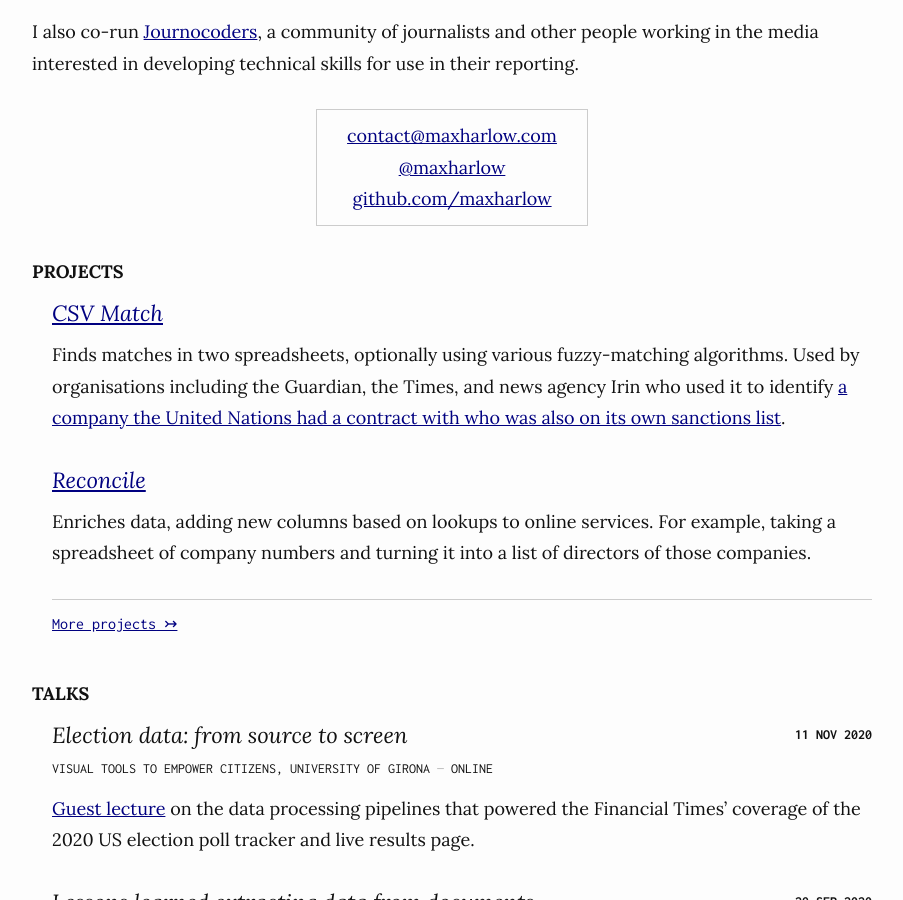
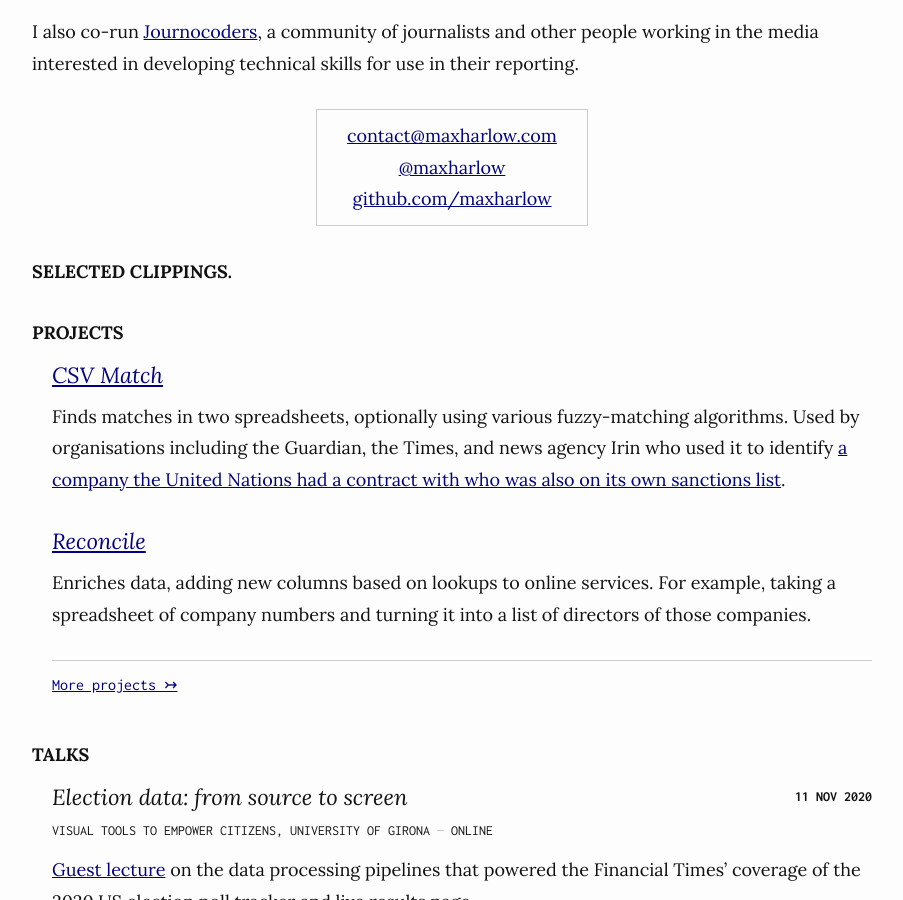
Before and after one commit to maxharlow/maxharlow.github.io, a Jekyll site: the page built from index.md, in a window 1280 px wide and 900 px high, scrolled down 581 px. Shown: the whole window, without its empty margins (188-1091 px from the left). Built offline with Jekyll 4.4.1, drawn with Linux system fonts in a browser that asks for light colours.

Commit message:
Add clippings link

```diff
--- a/_layouts/home.html
+++ b/_layouts/home.html
@@ -13,6 +13,9 @@ layout: default
 <li><a href="https://twitter.com/maxharlow">@maxharlow</a></li>
 <li><a href="https://github.com/maxharlow">github.com/maxharlow</a></li>
 </ul>
+</section>
+<section>
+<h3><a href="/clippings">Selected clippings</a>.</h3>
 </section>
 {% if site.posts.size >= 3 %}
 <section id="blog">
```
